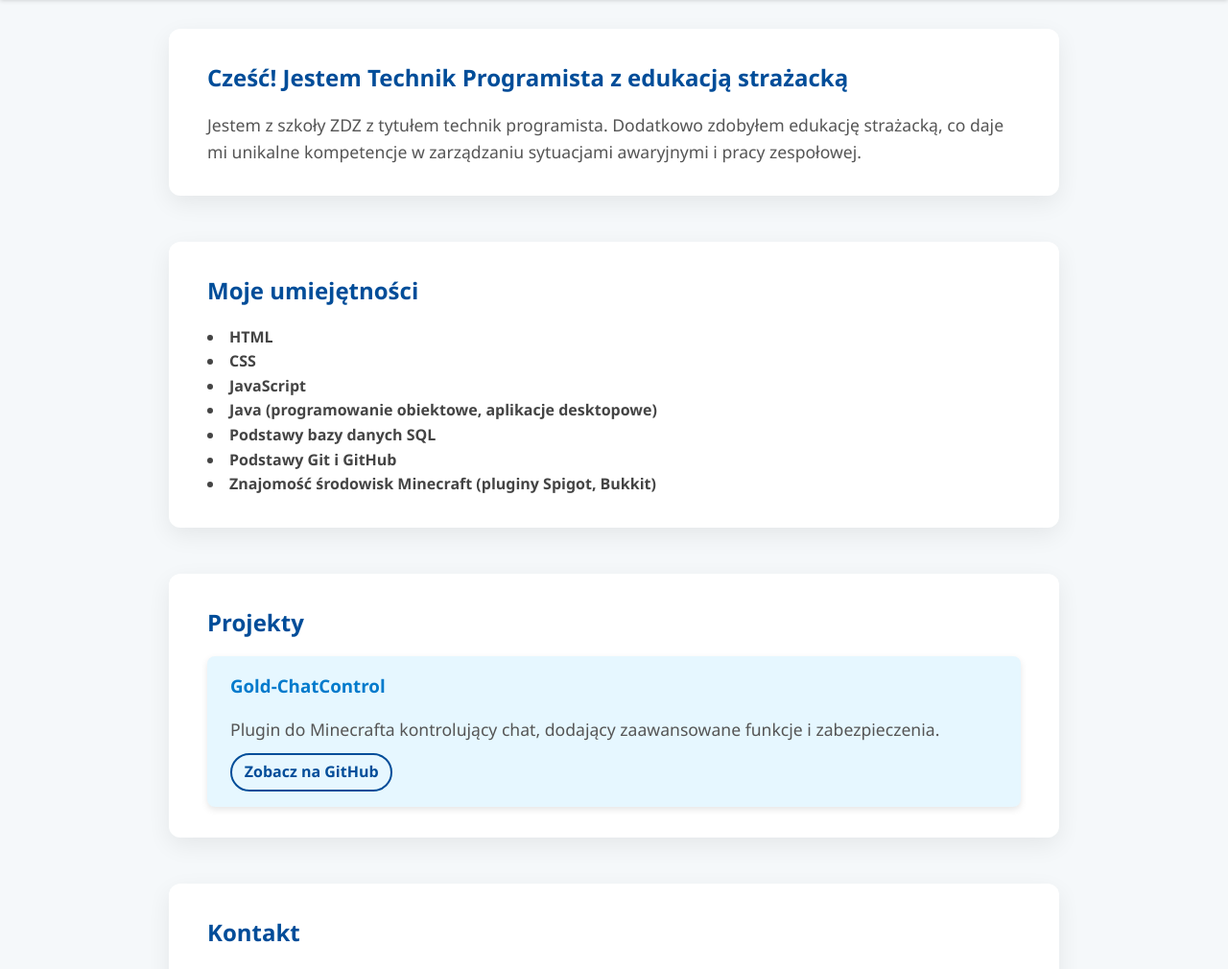
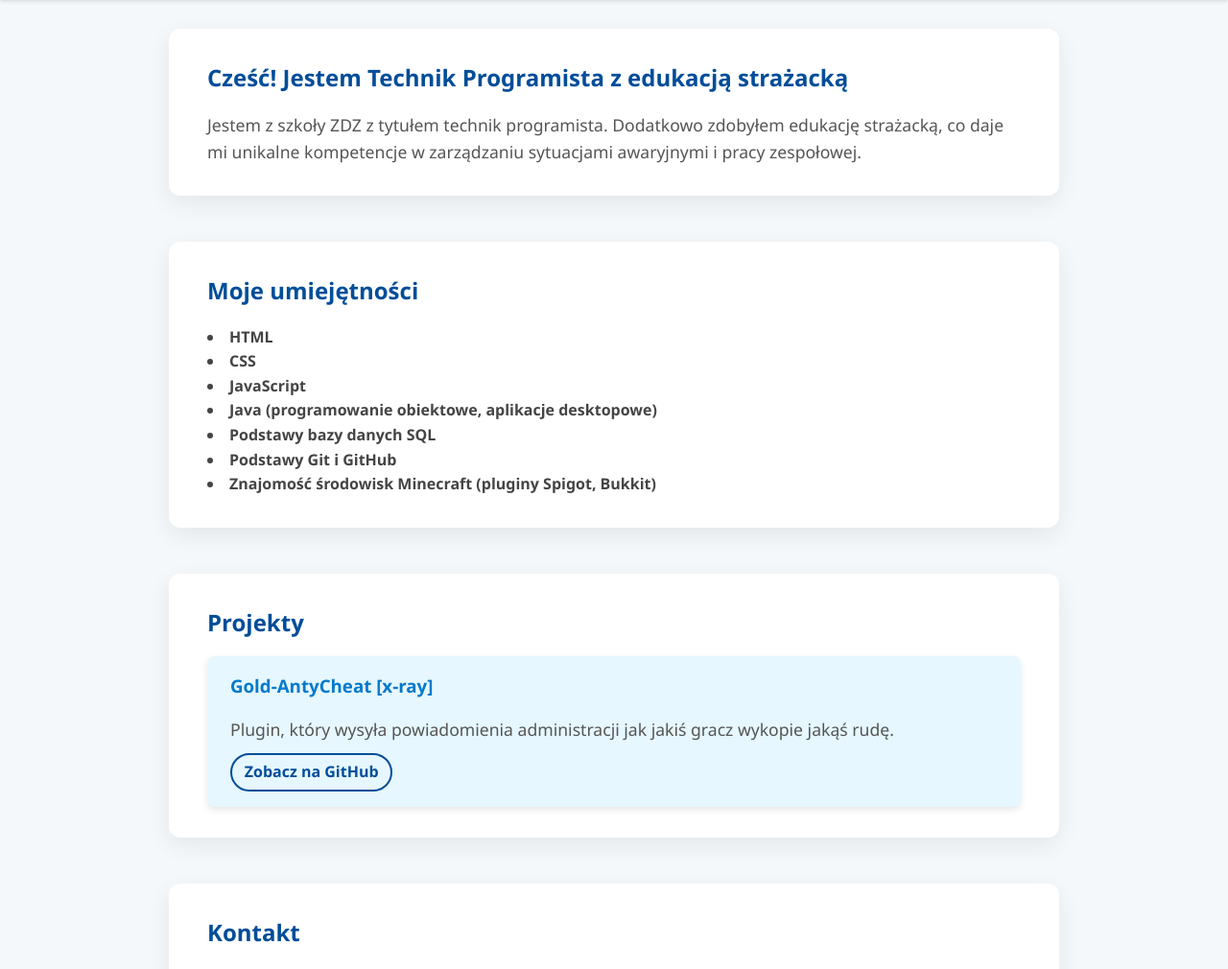
Before and after one commit to 00Baarti/Strona-o-mnie, a plain HTML site: page index.html in a window 1280 px wide. Shown: the part 78-1088 px from the top of the page at 96% size. Drawn offline with Linux system fonts and the light colour scheme.

Commit message:
Update index.html

```diff
--- a/index.html
+++ b/index.html
@@ -44,9 +44,9 @@
     <section id="projekty" class="fade-in section card">
       <h2>Projekty</h2>
       <div class="project">
-        <h3>Gold-ChatControl</h3>
-        <p>Plugin do Minecrafta kontrolujący chat, dodający zaawansowane funkcje i zabezpieczenia.</p>
-        <a href="https://github.com/twoj-github/Gold-ChatControl" target="_blank" rel="noopener noreferrer" class="btn-link">
+        <h3>Gold-AntyCheat [x-ray]</h3>
+        <p>Plugin, który wysyła powiadomienia administracji jak jakiś gracz wykopie jakąś rudę.</p>
+        <a href="https://github.com/00Baarti/Gold-AntyCheat-x-ray-" target="_blank" rel="noopener noreferrer" class="btn-link">
           Zobacz na GitHub
         </a>
       </div>
```
